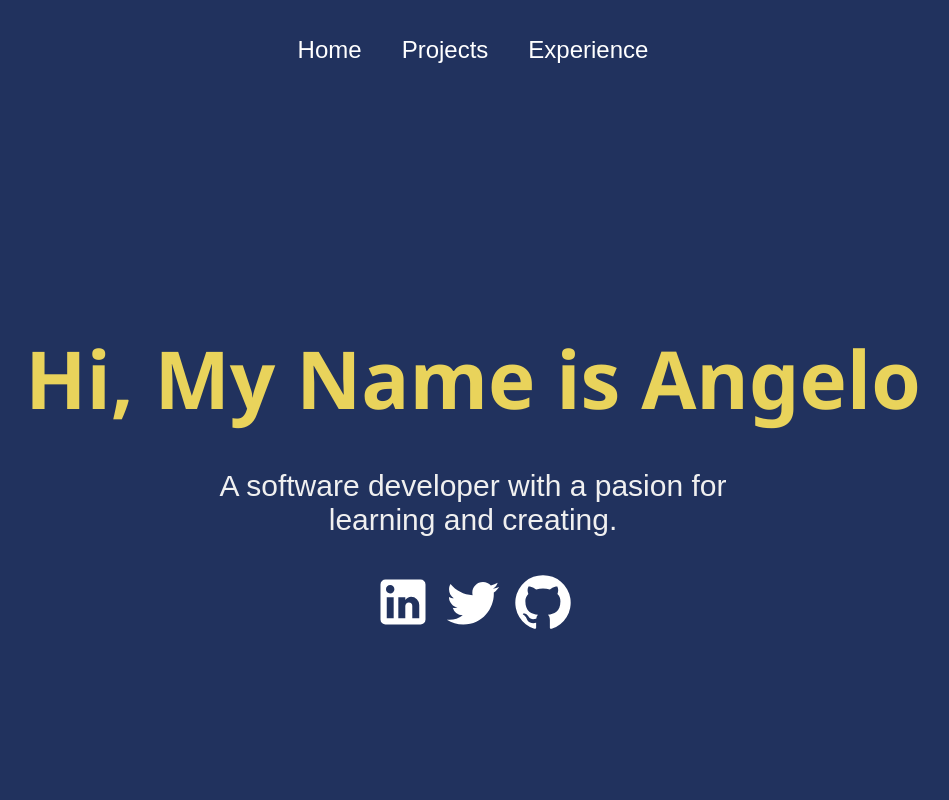
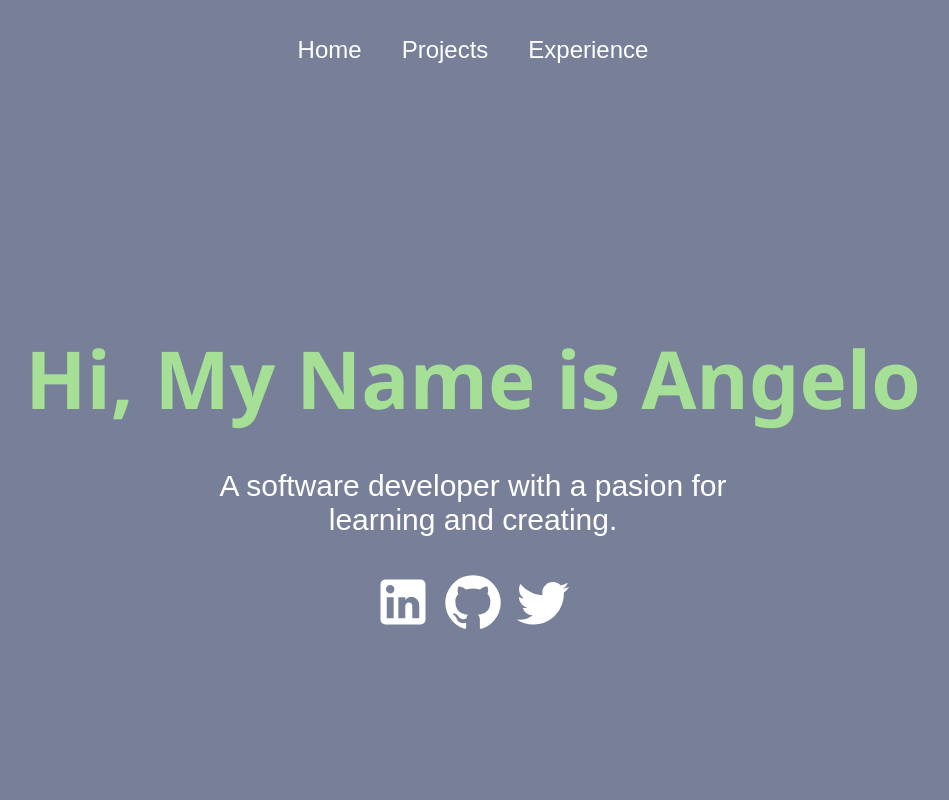
Before and after one commit to AngeloTree/PortfolioAngelo, a React (Create React App) app in the folder my-app/: page / in a window 1280 px wide. Shown: the top 800 px of the page, without its empty margins (167-1116 px from the left). Built offline with nearby package versions, Linux system fonts and the light colour scheme.

Commit message:
Added A Tags to social media links

```diff
--- a/my-app/src/pages/Home.js
+++ b/my-app/src/pages/Home.js
@@ -1,7 +1,7 @@
 import React from "react";
-import TwitterIcon from '@mui/icons-material/Twitter';
-import LinkedInIcon from '@mui/icons-material/LinkedIn';
-import GitHubIcon from '@mui/icons-material/GitHub';
+import TwitterIcon from "@mui/icons-material/Twitter";
+import LinkedInIcon from "@mui/icons-material/LinkedIn";
+import GitHubIcon from "@mui/icons-material/GitHub";
 import "../styles/Home.css";
 
 const Home = () => {
@@ -10,12 +10,36 @@ const Home = () => {
       <div className="about">
         <h2> Hi, My Name is Angelo</h2>
         <div className="prompt">
-                    <p>
-                    A software developer with a pasion for learning and creating.
-                    </p>
+          <p>A software developer with a pasion for learning and creating.</p>
+          <div className="prompt-holder">
+            <div className="prompt-icon">
+              <a
+                target="_blank"
+                rel="noreferrer"
+                href="https://www.linkedin.com/in/angelo-chaknis-866857238/"
+              >
                 <LinkedInIcon />
+              </a>
+            </div>
+            <div className="prompt-icon">
+              <a
+                target="_blank"
+                rel="noreferrer"
+                href="https://github.com/AngeloTree"
+              >
+                <GitHubIcon />
+              </a>
+            </div>
+            <div className="prompt-icon">
+              <a
+                target="_blank"
+                rel="noreferrer"
+                href="https://twitter.com/palmsci"
+              >
                 <TwitterIcon />
-                    <GitHubIcon />
+              </a>
+            </div>
+          </div>
         </div>
       </div>
       <div className="skills">
@@ -23,26 +47,20 @@ const Home = () => {
         <ol className="list">
           <li className="item">
             <h2> Front-End </h2>
-                        <span>
-                            ReactJS, HTML, CSS, BootStrap, MaterialUI, NPM, Flexbox
-                        </span>
+            <span>ReactJS, HTML, CSS, BootStrap, MaterialUI, NPM, Flexbox</span>
           </li>
           <li className="item">
             <h2> Back-End </h2>
-                        <span>
-                            NodeJS, MySQL, SQL, ExpressJS, AWS
-                        </span>
+            <span>NodeJS, MySQL, SQL, ExpressJS, AWS</span>
           </li>
           <li className="item">
             <h2> Languages </h2>
-                        <span>
-                            JavaScript, Python, Lua, C#
-                        </span>
+            <span>JavaScript, Python, Lua, C#</span>
           </li>
         </ol>
       </div>
     </div>
   );
-}
+};
 
 export default Home;
--- a/my-app/src/styles/Footer.css
+++ b/my-app/src/styles/Footer.css
@@ -1,5 +1,5 @@
 .footer {
-    background: #21325e;
+  background: #778098;
   width: 100%;
   height: 200px;
   display: flex;
--- a/my-app/src/styles/Home.css
+++ b/my-app/src/styles/Home.css
@@ -1,9 +1,8 @@
-
 .home {
   width: 100%;
   align-items: center;
   font-family: "Arial", sans-serif;
-    color: #3e497a;
+  color: #778098;
 }
 
 .about {
@@ -14,14 +13,14 @@
   justify-content: center;
   align-items: center;
   text-align: center;
-    background-color: #21325e;
-    color: #f0f0f0;
+  background-color: #778098;
+  color: #fff;
 }
 
 .about h2 {
   font-family: "Segoe UI", Tahoma, Geneva, Verdana, sans-serif;
   font-size: 80px;
-    color: #e9d35b;
+  color: #a6df96;
   height: 50px;
 }
 
@@ -35,6 +34,17 @@
   color: white;
 }
 
+.prompt-holder {
+  display: flex;
+  justify-content: center;
+  align-items: center;
+  text-align: center;
+}
+
+.prompt-icon {
+  cursor: pointer;
+}
+
 .skills {
   font-size: 35px;
   width: 100%;
@@ -45,16 +55,28 @@
 }
 
 .skills h1 {
-    color: #3e497a;
+  color: #637095;
 }
 
 .skills .list {
   list-style: none;
-    width: 60%;
+  width: 50%;
 }
 
 .list span {
   font-size: 20px;
+}
+
+@media only screen and (max-width: 900px) {
+  .about h2 {
+    font-size: 55px;
+  }
+
+  .about .prompt {
+    margin-top: 5px;
+    font-size: 25px;
+    width: 80%;
+  }
 }
 
 @media only screen and (max-width: 600px) {
--- a/my-app/src/styles/Navbar.css
+++ b/my-app/src/styles/Navbar.css
@@ -1,7 +1,7 @@
 .navbar {
   width: 100%;
   height: 100px;
-    background: #21325e;
+  background: #778098;
 }
 
 .links {
```
Lines whose indentation alone changed are shown as unchanged.
